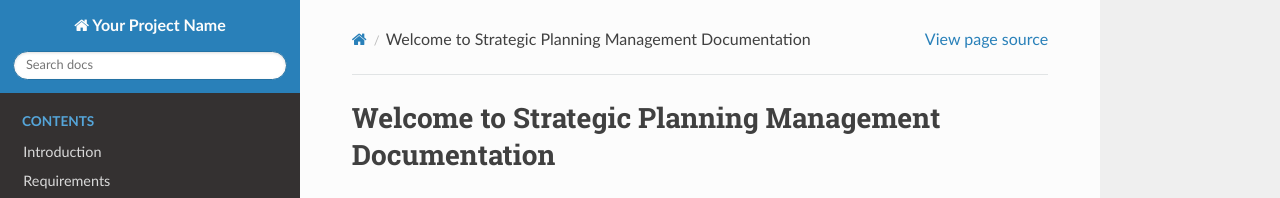
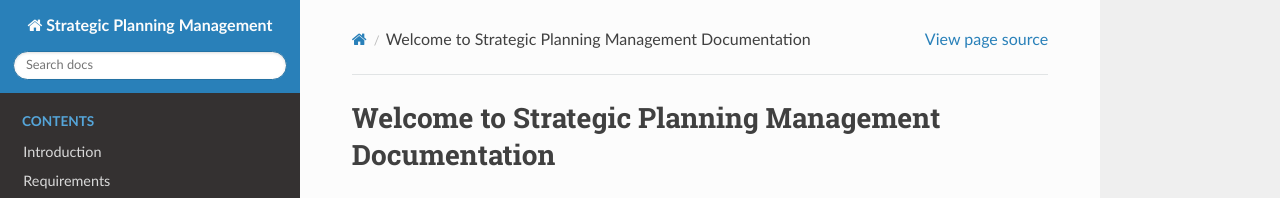
Before and after one commit to vanHeemstraSystems/strategic-planning-management, a Sphinx documentation site: the page built from docs/source/index.rst, in a window 1280 px wide. Shown: the top 198 px of the page. Built offline with Sphinx 7.4.7 and the Read the Docs theme 3.1.0, drawn with Linux system fonts in a browser that asks for light colours.

Commit message:
Update conf.py

```diff
--- a/docs/source/conf.py
+++ b/docs/source/conf.py
@@ -1,7 +1,7 @@
 # Configuration file for the Sphinx documentation builder.
 
 # -- Project information -----------------------------------------------------
-project = 'Your Project Name'
+project = 'Strategic Planning Management'
 copyright = '2025 - present, van Heemstra Systems'
 author = 'Willem van Heemstra'
 
```
